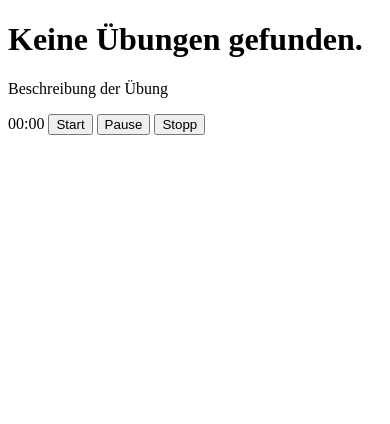
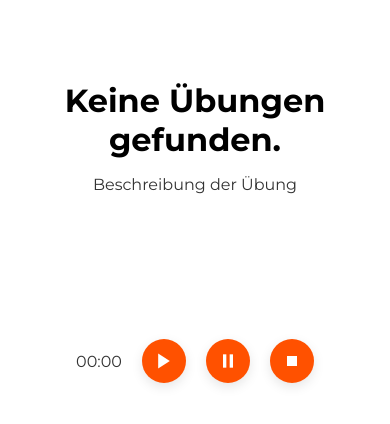
Before and after one commit to nici-gut/Scrum-Projekt-Code, a plain HTML site: page training.html in a window 390 px wide. Drawn offline with Linux system fonts and the light colour scheme.

Commit message:
Styling der detaillierten Übungsseite. Start-, Stopp- und Pause-Buttons zentriert auf der Trainingsseite. „Weiter“-Button rechts auf gleicher Höhe wie die Steuerbuttons positioniert. Übungstitel von Orange auf Schwarz umgestellt.

```diff
--- a/styletraining.css
+++ b/styletraining.css
@@ -0,0 +1,149 @@
+@import url('https://fonts.googleapis.com/css2?family=Montserrat:wght@300;400;700&display=swap');
+
+:root {
+  --main-orange: #ff5100;
+  --white: #ffffff;
+}
+
+body {
+  font-family: 'Montserrat', sans-serif;
+  background: linear-gradient(to bottom right, #fff, #ffffff);
+  margin: 0;
+  padding: 60px 20px;
+  color: #333;
+  display: flex;
+  flex-direction: column;
+  align-items: center;
+  min-height: 100vh;
+  overflow-x: hidden;
+}
+
+#training-container {
+  width: 100%;
+  max-width: 700px;
+  text-align: center;
+}
+
+h1#übungen {
+  font-size: 2.5rem;
+  font-weight: 700;
+  color: black; /* Schwarz statt orange */
+  margin-bottom: 16px;
+}
+
+#beschreibung {
+  font-size: 1.2rem;
+  margin-bottom: 20px;
+}
+
+video#uebungsvideo {
+  display: block;
+  margin: 0 auto;
+  width: 100%;
+  max-width: 700px;
+  border-radius: 12px;
+  box-shadow: 0 6px 16px rgba(0, 0, 0, 0.1);
+}
+
+/* Timer-Bereich inkl. Weiter-Button */
+.timer-row {
+    display: flex;
+    justify-content: space-between; /* Links & rechts */
+    align-items: center; /* Vertikal zentriert */
+    width: 100%;
+    max-width: 700px;
+    margin-top: 30px;
+    flex-wrap: wrap;
+    gap: 20px;
+  }
+  .timer-controls {
+    display: flex;
+    justify-content: center; /* Steuerbuttons zentrieren im Block */
+    align-items: center;
+    gap: 20px;
+    flex: 1; /* Nimmt den verfügbaren Platz */
+  }
+
+/* Runde Button-Styles für Timer */
+.round-button {
+  width: 50px;
+  height: 50px;
+  border-radius: 50%;
+  border: none;
+  background-color: var(--main-orange);
+  cursor: pointer;
+  display: flex;
+  justify-content: center;
+  align-items: center;
+  transition: transform 0.2s ease, box-shadow 0.2s ease;
+  box-shadow: 0 4px 12px rgba(0, 0, 0, 0.1);
+}
+
+.round-button:hover {
+  transform: scale(1.1);
+  box-shadow: 0 8px 16px rgba(0, 0, 0, 0.15);
+}
+
+.icon {
+  width: 24px;
+  height: 24px;
+  fill: white;
+}
+
+/* Weiter-Button Container */
+.weiter-container {
+    display: flex;
+    justify-content: flex-end;
+    flex-shrink: 0;
+  }
+
+.weiter-button {
+  padding: 12px 20px;
+  font-size: 1rem;
+  background-color: var(--main-orange);
+  color: white;
+  border: none;
+  border-radius: 12px;
+  cursor: pointer;
+  transition: background-color 0.3s ease;
+  height: 50px;
+  display: flex;
+  align-items: center;
+  justify-content: center;
+  white-space: nowrap;
+}
+
+.weiter-button:hover {
+  background-color: #e04a00;
+}
+
+/* Responsive Anpassungen */
+@media (max-width: 600px) {
+  h1#übungen {
+    font-size: 2rem;
+  }
+
+  #beschreibung {
+    font-size: 1rem;
+  }
+
+  .timer-row {
+    flex-direction: column;
+    align-items: center;
+  }
+
+  .weiter-button {
+    width: 100%;
+    max-width: 200px;
+  }
+
+  .round-button {
+    width: 44px;
+    height: 44px;
+  }
+
+  .icon {
+    width: 20px;
+    height: 20px;
+  }
+}
--- a/training.html
+++ b/training.html
@@ -11,20 +11,47 @@
     <h1 id="übungen">Übungstitel</h1>
     <p id="beschreibung">Beschreibung der Übung</p>
 
-    <video id="uebungsvideo" controls style="display: none; width: 100%; max-width: 600px;">
-      <source src="" type="video/mp4">
-      Dein Browser unterstützt dieses Videoformat nicht.
-    </video>
+    <br>
+    <br>
+    <br>
+    <br>
+    <div class="video-wrapper">
+      <video id="uebungsvideo" controls style="display: none;">
+        <source src="" type="video/mp4">
+        Dein Browser unterstützt dieses Videoformat nicht.
+      </video>
+    </div>
+    <br>
+    <div class="timer-row">
+      <div class="timer-controls">
+        <span id="zeit">00:00</span>
 
-    <div class="timer">
-      <span id="zeit">00:00</span>
-      <button id="startBtn">Start</button>
-      <button id="pauseBtn">Pause</button>
-      <button id="resetBtn">Stopp</button>
+        <button id="startBtn" class="round-button" title="Start">
+          <svg class="icon" xmlns="http://www.w3.org/2000/svg" viewBox="0 0 24 24">
+            <polygon points="5,3 19,12 5,21" />
+          </svg>
+        </button>
+
+        <button id="pauseBtn" class="round-button" title="Pause">
+          <svg class="icon" xmlns="http://www.w3.org/2000/svg" viewBox="0 0 24 24">
+            <rect x="6" y="4" width="4" height="16" />
+            <rect x="14" y="4" width="4" height="16" />
+          </svg>
+        </button>
+
+        <button id="resetBtn" class="round-button" title="Stopp">
+          <svg class="icon" xmlns="http://www.w3.org/2000/svg" viewBox="0 0 24 24">
+            <rect x="6" y="6" width="12" height="12" />
+          </svg>
+        </button>
+      </div>
+
+      <div class="weiter-container">
+        <button id="weiterBtn" class="weiter-button" style="display: none;">Weiter</button>
+      </div>
     </div>
 
-    <button id="weiterBtn" style="display: none; margin-top: 20px;">Weiter</button>
-  </div>
+
 
   <script src="training.js"></script>
 </body>
```
